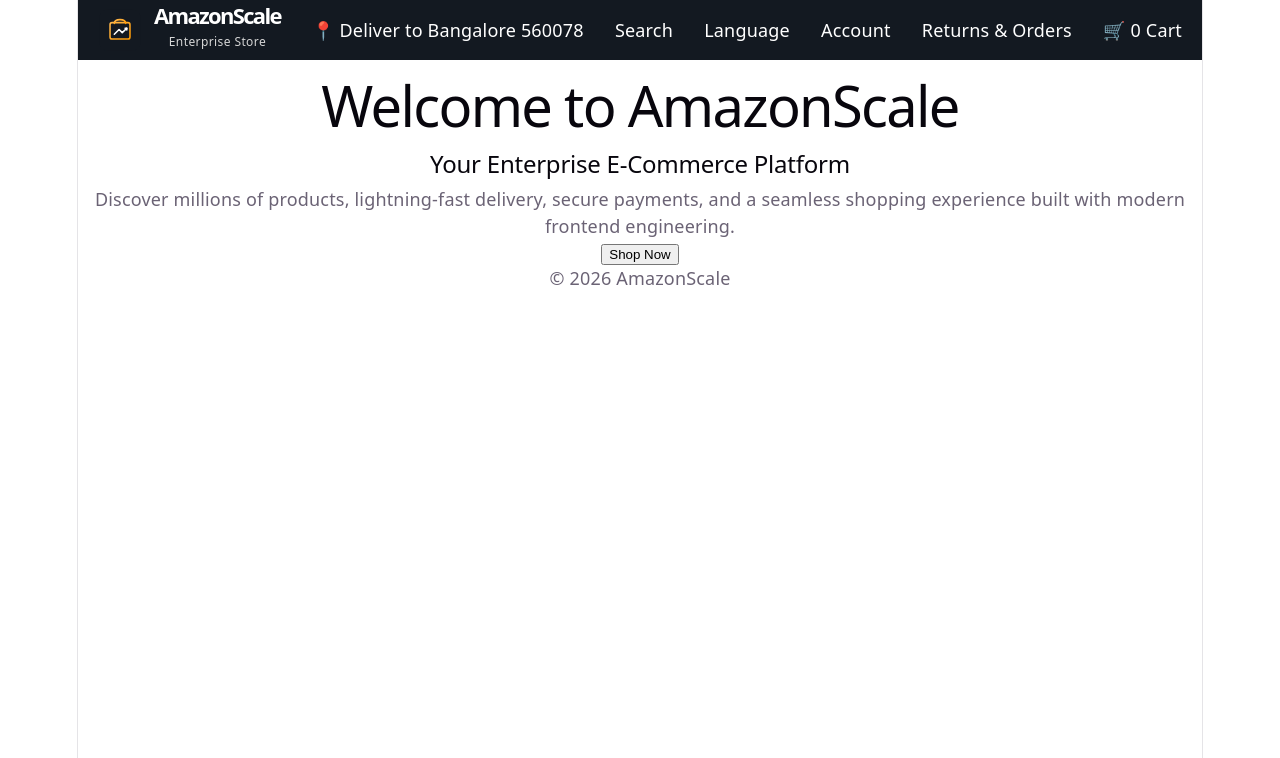
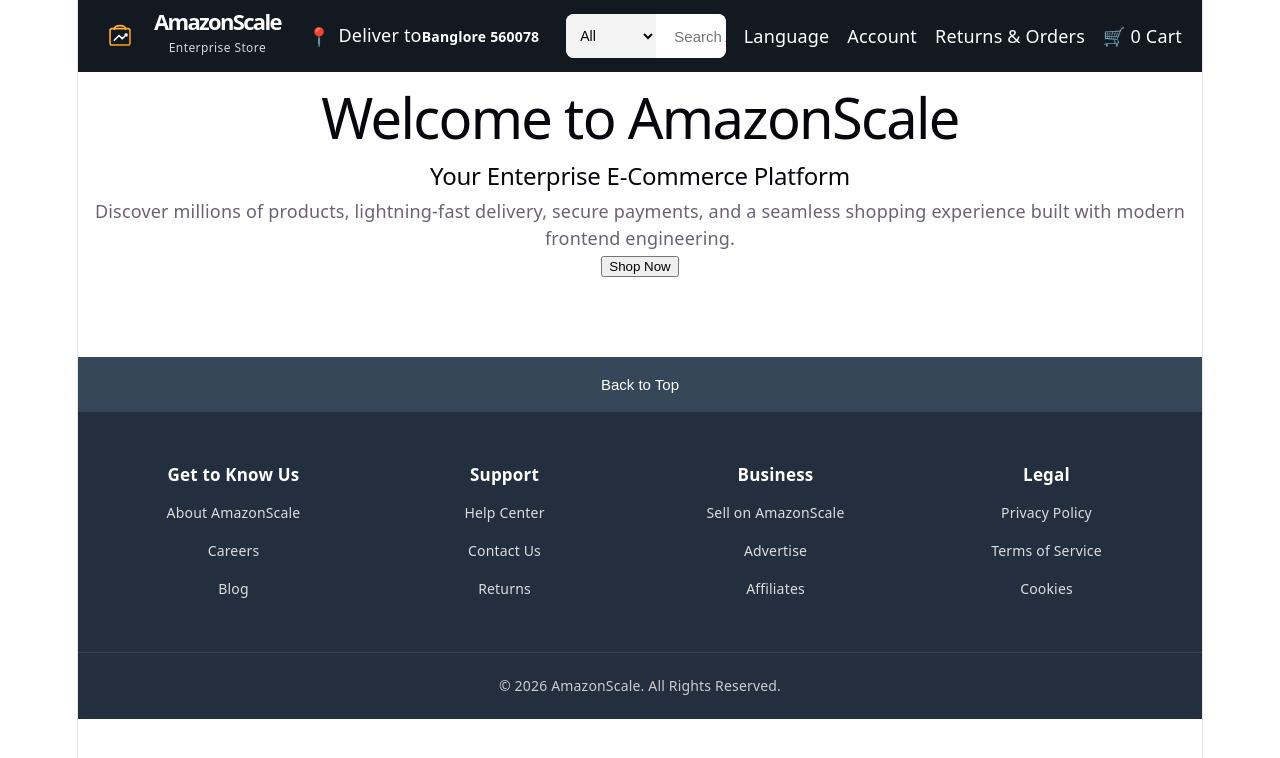
Before and after one commit to Amitgupta0001/amazon-scale-frontend, a React (Vite) app: page / in a window 1280 px wide. Shown: the top 758 px of the page. Built offline with nearby package versions, Linux system fonts and the light colour scheme.

Commit message:
feat(footer): implement responsive footer component

```diff
--- a/package.json
+++ b/package.json
@@ -10,6 +10,7 @@
     "preview": "vite preview"
   },
   "dependencies": {
+    "lucide-react": "^1.28.0",
     "react": "^19.2.8",
     "react-dom": "^19.2.8"
   },
--- a/src/components/layout/Footer/Footer.css
+++ b/src/components/layout/Footer/Footer.css
@@ -0,0 +1,115 @@
+.footer{
+
+    margin-top:80px;
+
+    background:#232f3e;
+
+    color:white;
+
+}
+
+.footer__top{
+
+    display:flex;
+
+    justify-content:center;
+
+    align-items:center;
+
+    padding:18px;
+
+    background:#37475a;
+
+}
+
+.footer__back-to-top{
+
+    background:transparent;
+
+    color:white;
+
+    border:none;
+
+    font-size:15px;
+
+    cursor:pointer;
+
+    transition:.25s;
+
+}
+
+.footer__back-to-top:hover{
+
+    color:#febd69;
+
+}
+
+.footer__content{
+
+    max-width:1400px;
+
+    margin:auto;
+
+    padding:50px 40px;
+
+    display:grid;
+
+    grid-template-columns:repeat(auto-fit,minmax(180px,1fr));
+
+    gap:40px;
+
+}
+
+.footer__section{
+
+    display:flex;
+
+    flex-direction:column;
+
+    gap:12px;
+
+}
+
+.footer__section h3{
+
+    margin:0;
+
+    font-size:17px;
+
+}
+
+.footer__section a{
+
+    color:#dddddd;
+
+    text-decoration:none;
+
+    font-size:14px;
+
+    transition:.2s;
+
+}
+
+.footer__section a:hover{
+
+    color:white;
+
+}
+
+.footer__bottom{
+
+    border-top:1px solid rgba(255,255,255,.1);
+
+    display:flex;
+
+    justify-content:center;
+
+    align-items:center;
+
+    padding:20px;
+
+    font-size:14px;
+
+    color:#cccccc;
+
+}
--- a/src/components/layout/Footer/Footer.tsx
+++ b/src/components/layout/Footer/Footer.tsx
@@ -1,7 +1,69 @@
+import "./Footer.css";
+
 function Footer() {
     return (
         <footer className="footer">
-            © {new Date().getFullYear()} AmazonScale
+
+            <div className="footer__top">
+
+                <button className="footer__back-to-top">
+                    Back to Top
+                </button>
+
+            </div>
+
+            <div className="footer__content">
+
+                <div className="footer__section">
+
+                    <h3>Get to Know Us</h3>
+
+                    <a href="#">About AmazonScale</a>
+                    <a href="#">Careers</a>
+                    <a href="#">Blog</a>
+
+                </div>
+
+                <div className="footer__section">
+
+                    <h3>Support</h3>
+
+                    <a href="#">Help Center</a>
+                    <a href="#">Contact Us</a>
+                    <a href="#">Returns</a>
+
+                </div>
+
+                <div className="footer__section">
+
+                    <h3>Business</h3>
+
+                    <a href="#">Sell on AmazonScale</a>
+                    <a href="#">Advertise</a>
+                    <a href="#">Affiliates</a>
+
+                </div>
+
+                <div className="footer__section">
+
+                    <h3>Legal</h3>
+
+                    <a href="#">Privacy Policy</a>
+                    <a href="#">Terms of Service</a>
+                    <a href="#">Cookies</a>
+
+                </div>
+
+            </div>
+
+            <div className="footer__bottom">
+
+                <p>
+                    © {new Date().getFullYear()} AmazonScale. All Rights Reserved.
+                </p>
+
+            </div>
+
         </footer>
     );
 }
--- a/src/components/layout/Footer/index.ts
+++ b/src/components/layout/Footer/index.ts
@@ -0,0 +1 @@
+export { default } from "./Footer";
--- a/src/components/layout/Header/Header.css
+++ b/src/components/layout/Header/Header.css
@@ -1,16 +1,18 @@
 .header {
     background-color: #131921;
-    color: white;
-    height: 60px;
+    color: #ffffff;
+    height: 72px;
+    width: 100%;
 }
 
-.header-container{
-    max-width: 1600px;
+.header-container {
+    max-width: 1700px;
+    height: 100%;
     margin: 0 auto;
-    height: 100%;
+
     display: flex;
     align-items: center;
-    justify-content: space-between;
+    gap: 18px;
+
     padding: 0 20px;
-    gap: 16px;
 }
--- a/src/components/navigation/Delivery/Delivery.css
+++ b/src/components/navigation/Delivery/Delivery.css
@@ -0,0 +1,33 @@
+.delivery {
+    display: flex;
+    align-items: center;
+    gap: 8px;
+    cursor: pointer;
+    padding: 8px;
+    border: 1px solid transparent;
+    transition: all 0.25s ease;
+}
+
+.delivery:hover {
+    border: 1px solid white;
+}
+
+.delivery-icon {
+    font-size: 18px;
+}
+
+.delivery-content {
+    display: flex;
+    flex-direction: column;
+}
+
+.delivery-label{
+    font-size: 11px;
+    color: #d6d6d6;
+}
+
+.delivery-location{
+    font-size: 14px;
+    font-weight: 600;
+    color: white;
+}
--- a/src/components/navigation/Delivery/Delivery.tsx
+++ b/src/components/navigation/Delivery/Delivery.tsx
@@ -1,9 +1,20 @@
+import "./Delivery.css";
+
 function Delivery() {
     return (
-        <div>
-            📍
-            Deliver to
-            Bangalore 560078
+        <div className="delivery">
+            <div className="delivery-icon">
+                📍
+            </div>
+
+            <div className="delivery-context">
+                <span className="delivery-lable">
+                    Deliver to
+                </span>
+                <span className="delivery-location">
+                    Banglore 560078
+                </span>
+            </div>
         </div>
     );
 }
--- a/src/components/navigation/SearchBar/SearchBar.css
+++ b/src/components/navigation/SearchBar/SearchBar.css
@@ -0,0 +1,81 @@
+.search-bar {
+
+    display: flex;
+
+    flex: 1;
+
+    max-width: 760px;
+
+    height: 44px;
+
+    overflow: hidden;
+
+    border-radius: 8px;
+
+    background: white;
+
+}
+
+.search-bar:focus-within{
+
+    box-shadow:0 0 0 3px #ff9900;
+
+}
+
+.search-bar__category{
+
+    width:90px;
+
+    border:none;
+
+    outline:none;
+
+    background:#f3f3f3;
+
+    cursor:pointer;
+
+    padding:0 10px;
+
+    font-size:14px;
+
+}
+
+.search-bar__input{
+
+    flex:1;
+
+    border:none;
+
+    outline:none;
+
+    padding:0 18px;
+
+    font-size:15px;
+
+}
+
+.search-bar__button{
+
+    width:60px;
+
+    border:none;
+
+    background:#febd69;
+
+    display:flex;
+
+    justify-content:center;
+
+    align-items:center;
+
+    cursor:pointer;
+
+    transition:background .2s ease;
+
+}
+
+.search-bar__button:hover{
+
+    background:#f3a847;
+
+}
--- a/src/components/navigation/SearchBar/SearchBar.tsx
+++ b/src/components/navigation/SearchBar/SearchBar.tsx
@@ -1,9 +1,37 @@
+import "./SearchBar.css";
+
+import { Search } from "lucide-react";
+
 function SearchBar() {
     return (
+        <form className="search-bar">
 
-        <div>
-            Search
-        </div>
+            <select
+                className="search-bar__category"
+                defaultValue="all"
+            >
+                <option value="all">All</option>
+                <option value="electronics">Electronics</option>
+                <option value="fashion">Fashion</option>
+                <option value="books">Books</option>
+                <option value="home">Home</option>
+                <option value="beauty">Beauty</option>
+            </select>
+
+            <input
+                type="text"
+                className="search-bar__input"
+                placeholder="Search AmazonScale"
+            />
+
+            <button
+                className="search-bar__button"
+                type="submit"
+            >
+                <Search size={22}/>
+            </button>
+
+        </form>
     );
 }
 
```
Also changed, not shown: 1 other file (tests, documents, lock files or other folders).
